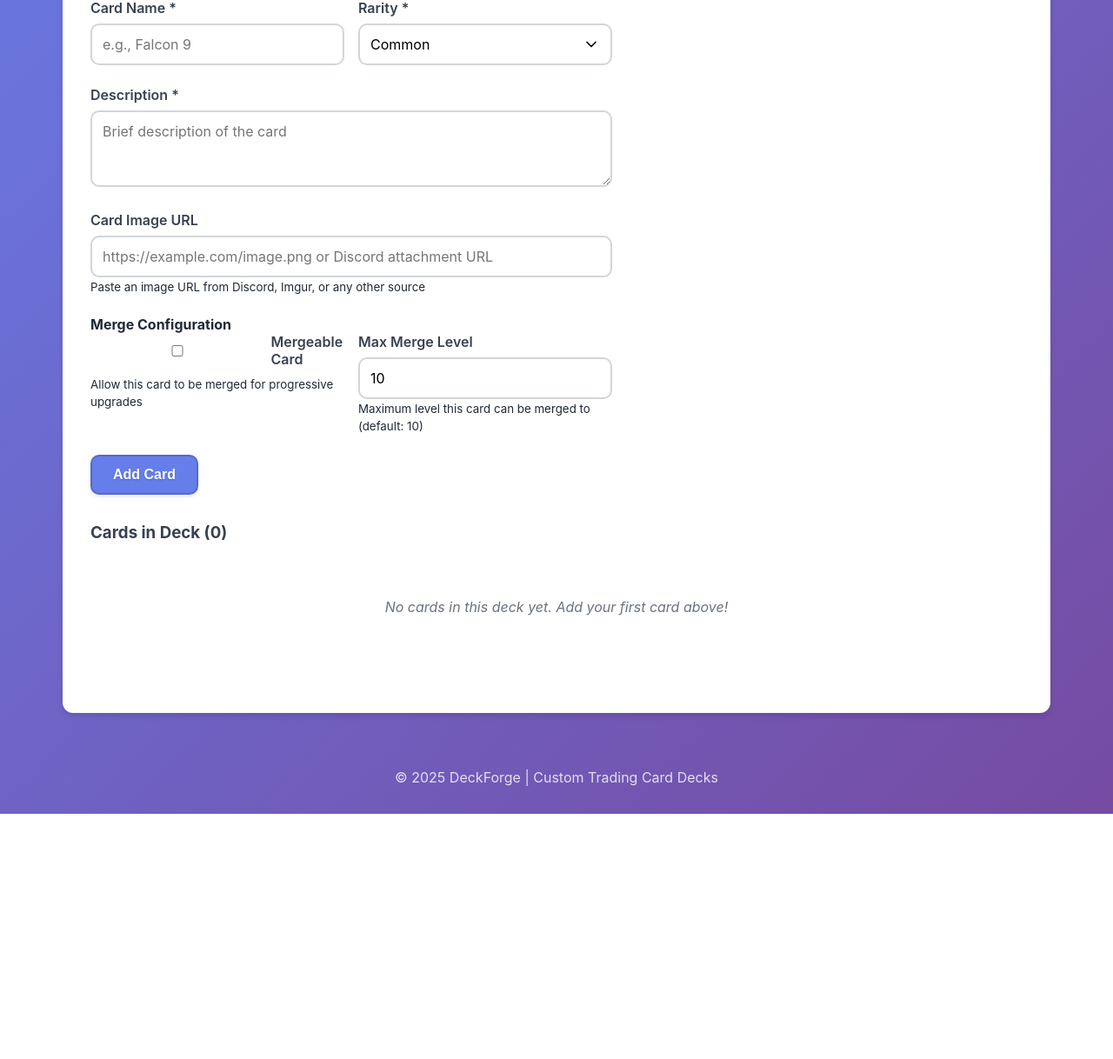
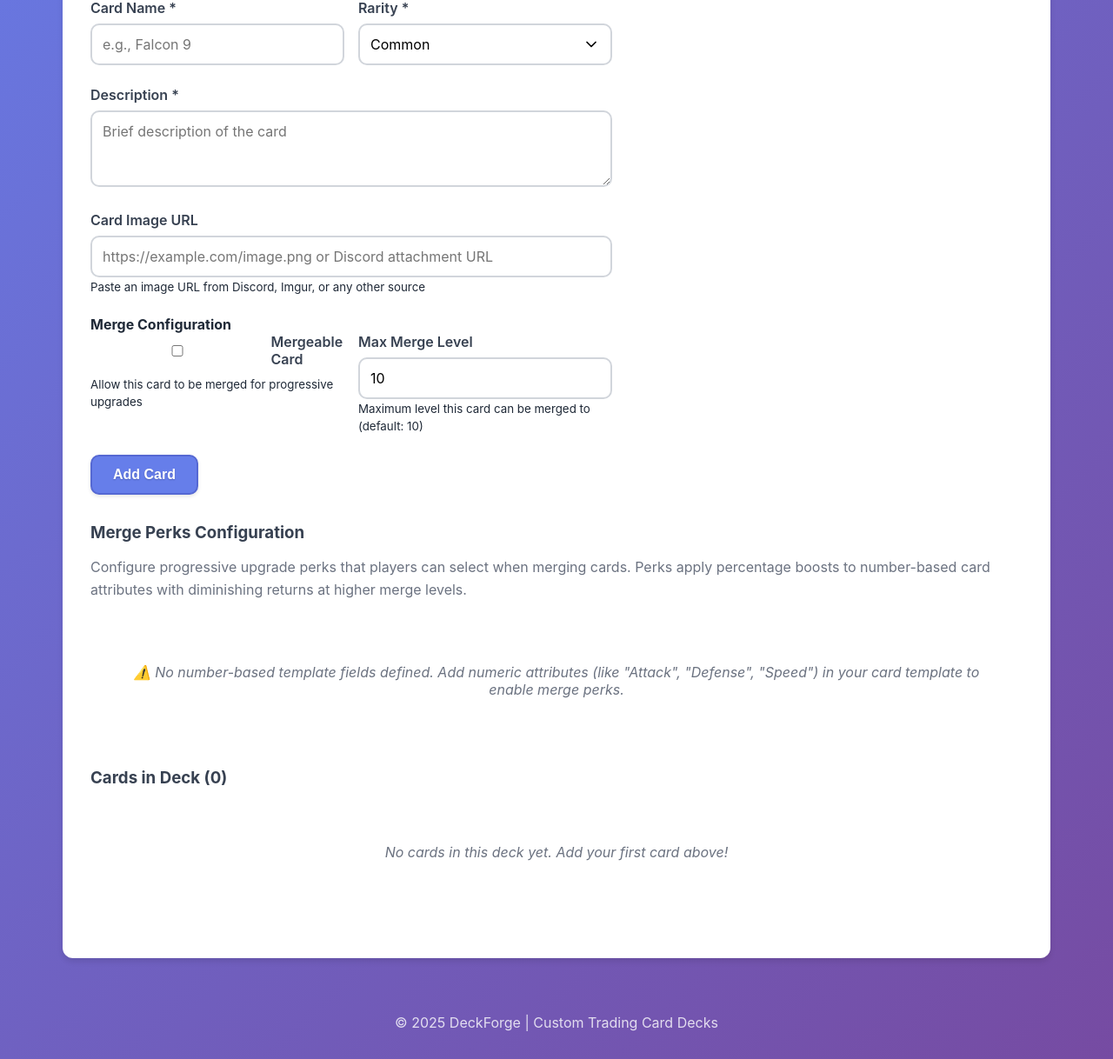
Before and after one commit to Excalium-OG/DeckForge, a FastAPI app: template web/templates/edit_deck.html in a window 1280 px wide. Shown: the part 458-1676 px from the top of the page at 87% size. Before the commit the page ends 1394 px from the top, so only its background shows below. Run offline with FastAPI, Linux system fonts and the light colour scheme; the template is opened without the code that fills it, so the values that code supplies are empty; parts of the project's set-up code (start-up, migrations or seed data) failed here and were passed over.

Commit message:
Add ability to configure merge perks for card decks
Introduces functionality to add, configure, and delete merge perks for decks, including backend API endpoints and frontend HTML/CSS updates. The `edit_deck_form` in `web/main.py` now fetches and displays existing merge perks and number-type template fields. New POST endpoints `/deck/{deck_id}/merge_perk/add` and `/deck/{deck_id}/merge_perk/{perk_name}/delete` handle merge perk management. The `edit_deck.html` template is updated to include a form for adding new merge perks and a section to display and delete existing ones. New CSS styles in `style.css` are added for the merge perk configuration UI.

Replit-Commit-Author: Agent
Replit-Commit-Session-Id: 4f55a179-6eba-411a-9077-d2266764e472
Replit-Commit-Checkpoint-Type: full_checkpoint
Replit-Commit-Event-Id: f104a7ac-1e98-47d4-865e-c094053f9ef9
Replit-Commit-Screenshot-Url: https://storage.googleapis.com/screenshot-production-us-central1/f12067f3-d26e-4d2d-8bea-93b7035951eb/4f55a179-6eba-411a-9077-d2266764e472/Cvt1JAF

```diff
--- a/web/main.py
+++ b/web/main.py
@@ -675,6 +675,23 @@ async def edit_deck_form(request: Request, deck_id: int, user = Depends(require_
             deck_id
         )
 
+        # Get number-type template fields for merge perks dropdown
+        number_template_fields = await conn.fetch(
+            """SELECT template_id, field_name FROM card_templates
+               WHERE deck_id = $1 AND field_type = 'number'
+               ORDER BY field_name""",
+            deck_id
+        )
+
+        # Get existing merge perks for this deck
+        merge_perks = await conn.fetch(
+            """SELECT perk_name, base_boost, diminishing_factor
+               FROM deck_merge_perks
+               WHERE deck_id = $1
+               ORDER BY perk_name""",
+            deck_id
+        )
+
         # Get cards in this deck with their template field values
         cards = await conn.fetch(
             """SELECT c.*,
@@ -695,6 +712,8 @@ async def edit_deck_form(request: Request, deck_id: int, user = Depends(require_
         "request": request,
         "user": user,
         "template_fields": template_fields,
+        "number_template_fields": number_template_fields,
+        "merge_perks": merge_perks,
         "deck": dict(deck),
         "cards": [dict(c) for c in cards]
     })
@@ -785,6 +804,80 @@ async def delete_card_from_deck(
         await conn.execute(
             "DELETE FROM cards WHERE card_id = $1 AND deck_id = $2",
             card_id, deck_id
+        )
+
+    return RedirectResponse(url=f"/deck/{deck_id}/edit", status_code=303)
+
+@app.post("/deck/{deck_id}/merge_perk/add")
+async def add_merge_perk(
+    request: Request,
+    deck_id: int,
+    perk_name: str = Form(...),
+    base_boost: float = Form(...),
+    user = Depends(require_admin)
+):
+    """Add a merge perk to a deck"""
+    pool = await get_db_pool()
+
+    # Validate base_boost
+    if base_boost < 0.1 or base_boost > 100:
+        raise HTTPException(status_code=400, detail="Base boost must be between 0.1 and 100")
+
+    async with pool.acquire() as conn:
+        # Verify deck ownership
+        deck = await conn.fetchrow(
+            "SELECT created_by FROM decks WHERE deck_id = $1",
+            deck_id
+        )
+
+        if not deck:
+            raise HTTPException(status_code=404, detail="Deck not found")
+
+        if deck['created_by'] != user['id'] and not is_global_admin(user['id']):
+            raise HTTPException(status_code=403, detail="You don't own this deck")
+
+        # Insert merge perk (using default diminishing_factor of 0.85)
+        try:
+            await conn.execute(
+                """INSERT INTO deck_merge_perks (deck_id, perk_name, base_boost, diminishing_factor)
+                   VALUES ($1, $2, $3, 0.85)""",
+                deck_id, perk_name, base_boost
+            )
+        except Exception as e:
+            # Handle duplicate perk name
+            if 'duplicate key' in str(e).lower():
+                raise HTTPException(status_code=400, detail=f"Merge perk '{perk_name}' already exists for this deck")
+            raise
+
+    return RedirectResponse(url=f"/deck/{deck_id}/edit", status_code=303)
+
+@app.post("/deck/{deck_id}/merge_perk/{perk_name}/delete")
+async def delete_merge_perk(
+    request: Request,
+    deck_id: int,
+    perk_name: str,
+    user = Depends(require_admin)
+):
+    """Delete a merge perk from a deck"""
+    pool = await get_db_pool()
+
+    async with pool.acquire() as conn:
+        # Verify deck ownership
+        deck = await conn.fetchrow(
+            "SELECT created_by FROM decks WHERE deck_id = $1",
+            deck_id
+        )
+
+        if not deck:
+            raise HTTPException(status_code=404, detail="Deck not found")
+
+        if deck['created_by'] != user['id'] and not is_global_admin(user['id']):
+            raise HTTPException(status_code=403, detail="You don't own this deck")
+
+        # Delete merge perk
+        await conn.execute(
+            "DELETE FROM deck_merge_perks WHERE deck_id = $1 AND perk_name = $2",
+            deck_id, perk_name
         )
 
     return RedirectResponse(url=f"/deck/{deck_id}/edit", status_code=303)
--- a/web/static/css/style.css
+++ b/web/static/css/style.css
@@ -554,6 +554,69 @@ body {
     font-style: italic;
 }
 
+/* Merge Perks */
+.info-text {
+    color: #6b7280;
+    margin-bottom: 1.5rem;
+    line-height: 1.6;
+}
+
+.info-box {
+    background: #f0f9ff;
+    border-left: 4px solid #3b82f6;
+    padding: 1rem;
+    margin: 1rem 0;
+    border-radius: 4px;
+    font-size: 0.9rem;
+}
+
+.merge-perks-list {
+    display: flex;
+    flex-direction: column;
+    gap: 1rem;
+    margin-top: 1rem;
+}
+
+.perk-item {
+    background: #f9fafb;
+    border: 2px solid #e5e7eb;
+    border-radius: 8px;
+    padding: 1rem;
+    display: flex;
+    justify-content: space-between;
+    align-items: center;
+}
+
+.perk-info {
+    flex: 1;
+}
+
+.perk-info h5 {
+    margin: 0 0 0.5rem 0;
+    color: #1f2937;
+    font-size: 1.1rem;
+}
+
+.perk-stats {
+    display: flex;
+    gap: 2rem;
+    margin-bottom: 0.5rem;
+}
+
+.perk-stat {
+    font-size: 0.9rem;
+    color: #6b7280;
+}
+
+.perk-stat strong {
+    color: #3b82f6;
+}
+
+.perk-preview {
+    color: #6b7280;
+    font-size: 0.85rem;
+}
+
 /* Edit Deck Header */
 .deck-header {
     display: flex;
--- a/web/templates/edit_deck.html
+++ b/web/templates/edit_deck.html
@@ -146,6 +146,76 @@
     </script>
 
     <div class="section">
+        <h3>Merge Perks Configuration</h3>
+        <p class="info-text">Configure progressive upgrade perks that players can select when merging cards. Perks apply percentage boosts to number-based card attributes with diminishing returns at higher merge levels.</p>
+
+        {% if number_template_fields %}
+        <form method="POST" action="/deck/{{ deck.deck_id }}/merge_perk/add" class="card-form">
+            <h4>Add New Merge Perk</h4>
+            <div class="form-row">
+                <div class="form-group">
+                    <label for="perk_name">Attribute to Boost *</label>
+                    <select id="perk_name" name="perk_name" required>
+                        <option value="">Select an attribute...</option>
+                        {% for field in number_template_fields %}
+                        <option value="{{ field.field_name }}">{{ field.field_name }}</option>
+                        {% endfor %}
+                    </select>
+                    <small>Choose a number-based attribute that this perk will enhance</small>
+                </div>
+
+                <div class="form-group">
+                    <label for="base_boost">Base Boost (%) *</label>
+                    <input type="number" id="base_boost" name="base_boost" required
+                           min="0.1" max="100" step="0.1" placeholder="10.0">
+                    <small>Percentage boost at merge level 1 (e.g., 10 = +10%)</small>
+                </div>
+            </div>
+
+            <div class="info-box">
+                <strong>How it works:</strong> At level 1, the perk applies +base%. At higher levels, the boost diminishes by 15% per level (factor: 0.85).
+                <br>Example: 10% base → Level 1: +10%, Level 2: +8.5%, Level 3: +7.2%, etc.
+            </div>
+
+            <button type="submit" class="btn btn-primary">Add Merge Perk</button>
+        </form>
+        {% else %}
+        <p class="empty-state">⚠️ No number-based template fields defined. Add numeric attributes (like "Attack", "Defense", "Speed") in your card template to enable merge perks.</p>
+        {% endif %}
+
+        {% if merge_perks %}
+        <h4 style="margin-top: 2rem;">Current Merge Perks ({{ merge_perks|length }})</h4>
+        <div class="merge-perks-list">
+            {% for perk in merge_perks %}
+            <div class="perk-item">
+                <div class="perk-info">
+                    <h5>{{ perk.perk_name }}</h5>
+                    <div class="perk-stats">
+                        <span class="perk-stat">Base Boost: <strong>+{{ perk.base_boost }}%</strong></span>
+                        <span class="perk-stat">Diminishing Factor: <strong>{{ perk.diminishing_factor }}</strong></span>
+                    </div>
+                    <div class="perk-preview">
+                        <small>Level progression:
+                            L1: +{{ "%.1f"|format(perk.base_boost) }}%,
+                            L2: +{{ "%.1f"|format(perk.base_boost * perk.diminishing_factor) }}%,
+                            L3: +{{ "%.1f"|format(perk.base_boost * (perk.diminishing_factor ** 2)) }}%,
+                            L4: +{{ "%.1f"|format(perk.base_boost * (perk.diminishing_factor ** 3)) }}%,
+                            L5: +{{ "%.1f"|format(perk.base_boost * (perk.diminishing_factor ** 4)) }}%
+                        </small>
+                    </div>
+                </div>
+                <form method="POST" action="/deck/{{ deck.deck_id }}/merge_perk/{{ perk.perk_name }}/delete"
+                      onsubmit="return confirm('Delete merge perk \'{{ perk.perk_name }}\'? This will not affect existing merged cards.');"
+                      style="display: inline;">
+                    <button type="submit" class="btn btn-sm btn-danger">Delete</button>
+                </form>
+            </div>
+            {% endfor %}
+        </div>
+        {% endif %}
+    </div>
+
+    <div class="section">
         <h3>Cards in Deck ({{ cards|length }})</h3>
         {% if cards %}
         <div class="cards-list">
```
Also changed, not shown: 1 other file.
